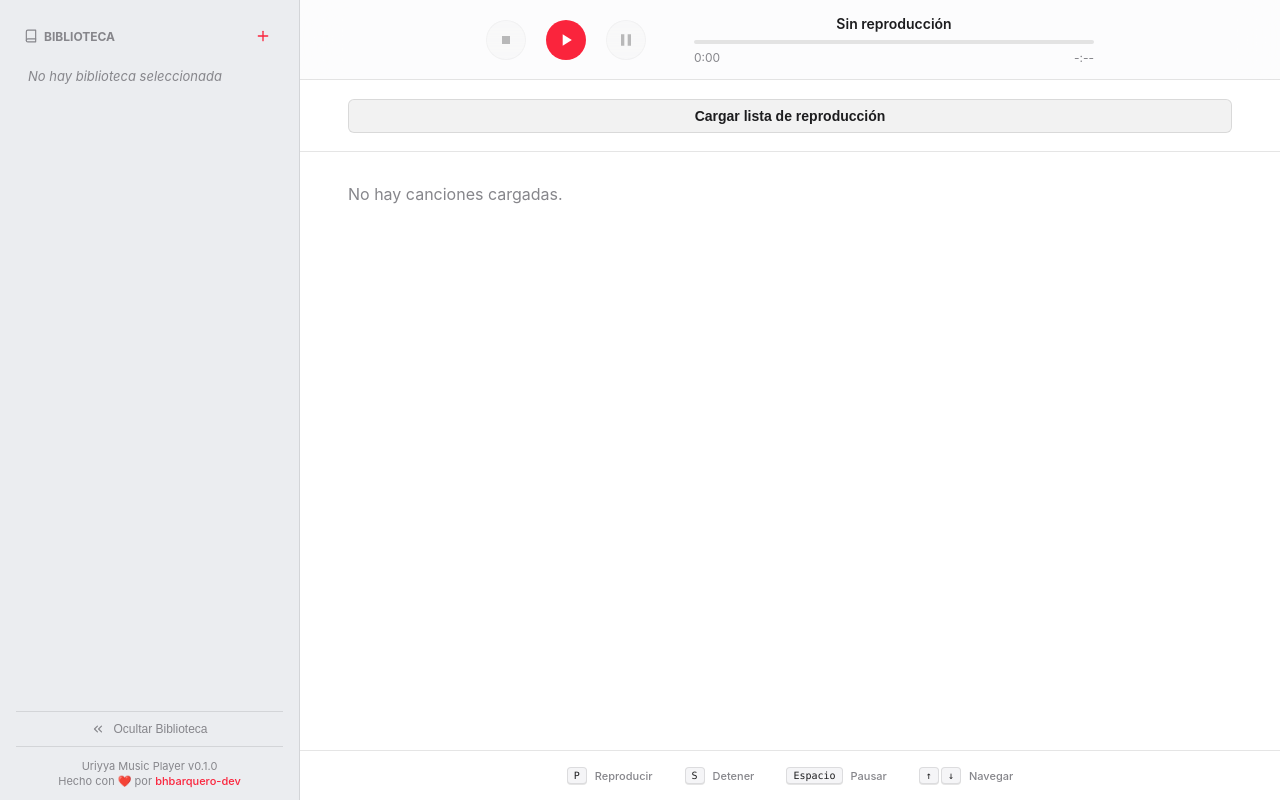
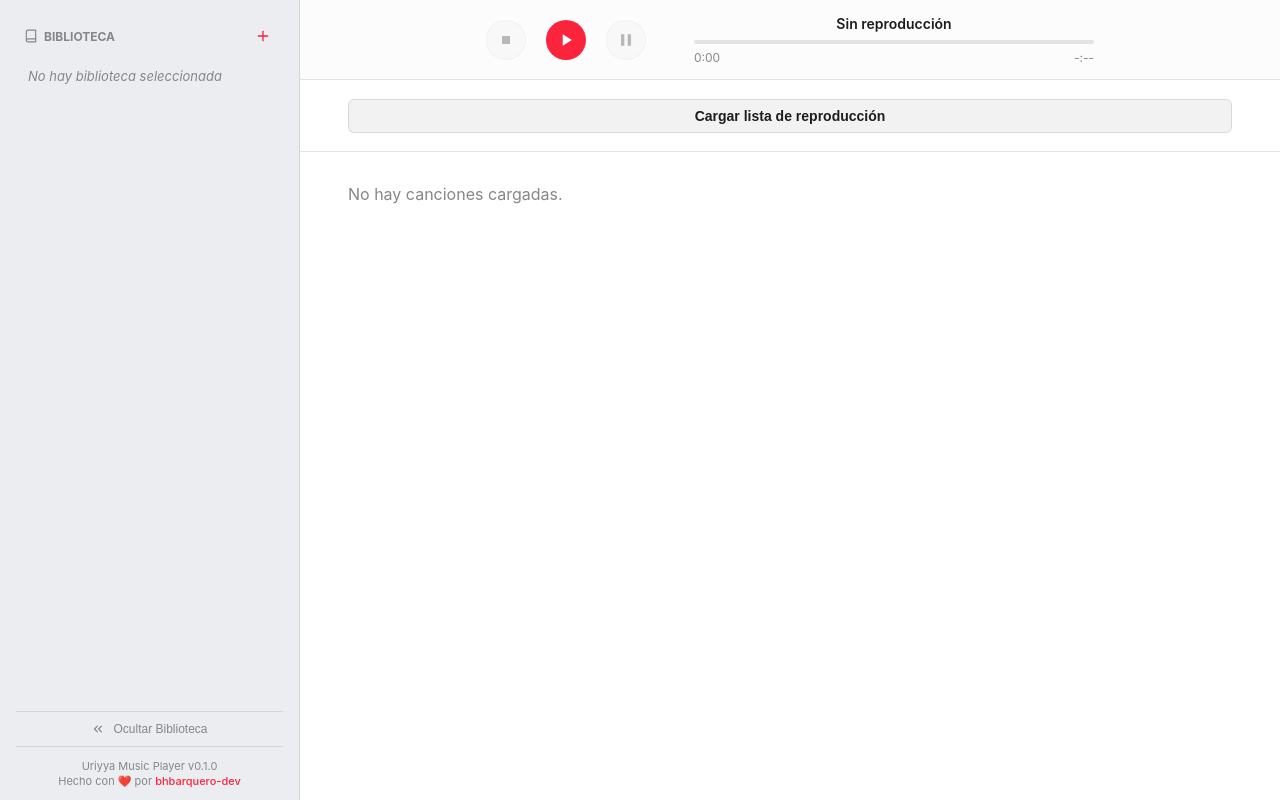
Before and after one commit to bhbarquero-dev/uriyya-music-player, a React (Vite) app: page / in a window 1280 px wide. Built offline with nearby package versions, Linux system fonts and the light colour scheme.

Commit message:
refactor: remove ShortcutsFooter component and related styles/tests

```diff
--- a/src/App.css
+++ b/src/App.css
@@ -71,10 +71,9 @@ body {
   display: grid;
   grid-template-areas:
     "sidebar player"
-    "sidebar main"
-    "sidebar footer";
+    "sidebar main";
   grid-template-columns: var(--sidebar-width) 1fr;
-  grid-template-rows: var(--player-height) 1fr 50px;
+  grid-template-rows: var(--player-height) 1fr;
   box-sizing: border-box;
   background: var(--apple-bg);
   height: 100vh;
@@ -905,47 +904,6 @@ body {
   animation: pulse 1.5s infinite;
 }
 
-/* Footer & Shortcut Styles */
-.shortcuts-footer {
-  grid-area: footer;
-  background: var(--apple-main);
-  border-top: 1px solid var(--apple-border);
-  display: flex;
-  align-items: center;
-  justify-content: center;
-  padding: 0 48px;
-  gap: 32px;
-  z-index: 10;
-}
-
-.shortcut-item {
-  display: flex;
-  align-items: center;
-  gap: 8px;
-  font-size: 11px;
-  color: var(--apple-text-secondary);
-  font-weight: 500;
-}
-
-.key-cap {
-  background: var(--apple-bg);
-  border: 1px solid var(--apple-border);
-  border-radius: 4px;
-  padding: 2px 6px;
-  font-family: ui-monospace, SFMono-Regular, SF Mono, Menlo, Consolas, Liberation Mono, monospace;
-  font-size: 10px;
-  color: var(--apple-text);
-  box-shadow: 0 1px 0 rgba(0, 0, 0, 0.1);
-  min-width: 18px;
-  text-align: center;
-}
-
-@media (prefers-color-scheme: dark) {
-  .key-cap {
-    background: rgba(255, 255, 255, 0.05);
-    box-shadow: 0 1px 0 rgba(255, 255, 255, 0.05);
-  }
-}
 /* Context Menu */
 .context-menu {
   position: fixed;
--- a/src/App.tsx
+++ b/src/App.tsx
@@ -4,7 +4,6 @@ import { revealItemInDir } from "@tauri-apps/plugin-opener";
 import { Sidebar } from "@components/sidebar/Sidebar";
 import { Player } from "@components/player/Player";
 import { SongList } from "@components/songList/SongList";
-import { ShortcutsFooter } from "@components/ShortcutsFooter";
 import { ConfirmDialog } from "@components/common/ConfirmDialog";
 import { useMusicPlayer } from "./hooks/useMusicPlayer";
 import { Song } from "./logic/Song";
@@ -200,7 +199,6 @@ function App() {
         />
       )}
 
-      <ShortcutsFooter />
     </div>
   );
 }
--- a/src/components/ShortcutsFooter.tsx
+++ /dev/null
@@ -1,25 +0,0 @@
-export function ShortcutsFooter() {
-    return (
-        <footer className="shortcuts-footer">
-            <div className="shortcut-item">
-                <span className="key-cap">P</span>
-                <span>Reproducir</span>
-            </div>
-            <div className="shortcut-item">
-                <span className="key-cap">S</span>
-                <span>Detener</span>
-            </div>
-            <div className="shortcut-item">
-                <span className="key-cap">Espacio</span>
-                <span>Pausar</span>
-            </div>
-            <div className="shortcut-item">
-                <div style={{ display: "flex", gap: "2px" }}>
-                    <span className="key-cap">↑</span>
-                    <span className="key-cap">↓</span>
-                </div>
-                <span>Navegar</span>
-            </div>
-        </footer>
-    );
-}
--- a/src/components/songList/SongList.tsx
+++ b/src/components/songList/SongList.tsx
@@ -26,16 +26,29 @@ interface SongListProps {
 export function SongList({ playlist, selectedSong, playingSong, isPlaying, currentPlaylistName, hasUnsavedChanges, onSelectSong, onPlaySong, onLoadPlaylist, onChangePlaylist, onRevealInExplorer, onRemoveSong, onMoveSong }: SongListProps) {
     const selectedRowRef = useRef<HTMLTableRowElement | null>(null);
 
+    const containerRef = useRef<HTMLElement | null>(null);
+
     const sensors = useSensors(
         useSensor(PointerSensor, { activationConstraint: { distance: 5 } })
     );
 
     useEffect(() => {
-        if (selectedRowRef.current) {
-            selectedRowRef.current.scrollIntoView({
-                behavior: "smooth",
-                block: "nearest",
-            });
+        const row = selectedRowRef.current;
+        const container = containerRef.current;
+        if (!row || !container) return;
+
+        const banner = container.querySelector(".playlist-banner");
+        const bannerHeight = banner ? banner.getBoundingClientRect().height : 0;
+
+        const rowRect = row.getBoundingClientRect();
+        const containerRect = container.getBoundingClientRect();
+        const visibleTop = containerRect.top + bannerHeight;
+        const visibleBottom = containerRect.bottom;
+
+        if (rowRect.top < visibleTop) {
+            container.scrollTop -= visibleTop - rowRect.top;
+        } else if (rowRect.bottom > visibleBottom) {
+            container.scrollTop += rowRect.bottom - visibleBottom;
         }
     }, [selectedSong]);
 
@@ -52,7 +65,7 @@ export function SongList({ playlist, selectedSong, playingSong, isPlaying, curre
     const songIds = playlist.map(s => s.getPath());
 
     return (
-        <section className="main-content">
+        <section className="main-content" ref={containerRef}>
             <PlaylistBanner
                 currentPlaylistName={currentPlaylistName}
                 songsCount={playlist.length}
@@ -88,6 +101,7 @@ export function SongList({ playlist, selectedSong, playingSong, isPlaying, curre
                                             onPlay={onPlaySong}
                                             onRevealInExplorer={onRevealInExplorer}
                                             onRemoveSong={onRemoveSong}
+                                            scrollRef={isSelected ? (el) => { selectedRowRef.current = el; } : undefined}
                                         />
                                     );
                                 })}
--- a/src/components/songList/SongRow.tsx
+++ b/src/components/songList/SongRow.tsx
@@ -15,9 +15,10 @@ interface SongRowProps {
     onRevealInExplorer?: (song: Song) => void;
     onRemoveSong?: (song: Song) => void;
     sortable?: boolean;
+    scrollRef?: (el: HTMLTableRowElement | null) => void;
 }
 
-export function SongRow({ song, isSelected, isPlaying, isPlayingSong, onSelect, onPlay, onRevealInExplorer, onRemoveSong, sortable }: SongRowProps) {
+export function SongRow({ song, isSelected, isPlaying, isPlayingSong, onSelect, onPlay, onRevealInExplorer, onRemoveSong, sortable, scrollRef }: SongRowProps) {
     const isInvalid = !song.isValid();
     const [contextMenuPos, setContextMenuPos] = useState<{ x: number; y: number } | null>(null);
 
@@ -50,7 +51,7 @@ export function SongRow({ song, isSelected, isPlaying, isPlayingSong, onSelect,
     return (
         <>
         <tr
-            ref={setNodeRef}
+            ref={(el) => { setNodeRef(el); scrollRef?.(el); }}
             style={style}
             className={`song-row ${isSelected ? "selected" : ""} ${isInvalid ? "invalid" : ""}`}
             onClick={() => onSelect(song)}
```
Also changed, not shown: 1 other file (tests, documents, lock files or other folders).
